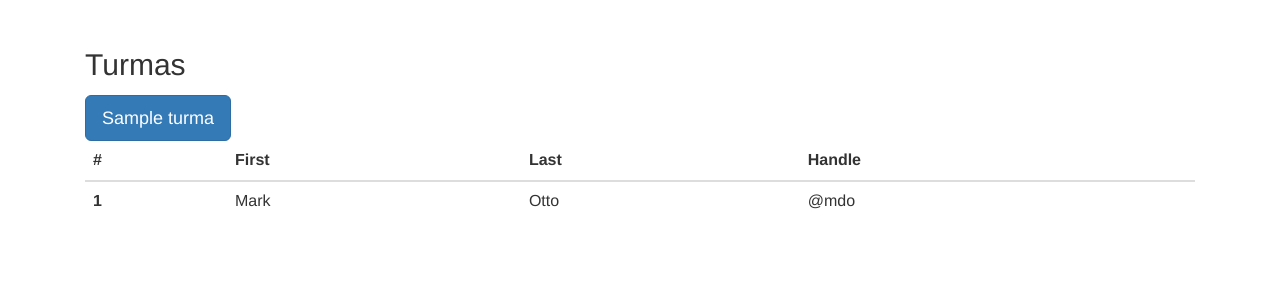
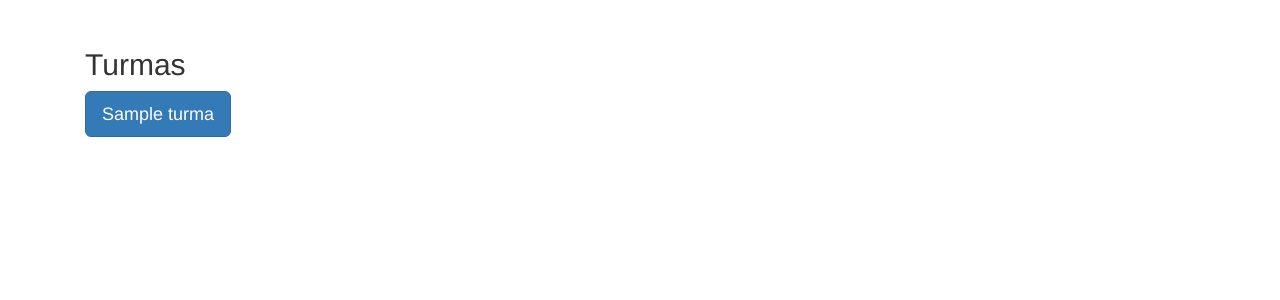
Before and after one commit to gqsufsc/mlais_gitlab, a Flask app: template servidor/templates/turmas.html in a window 1280 px wide. Shown: the part 62-362 px from the top of the page. Run offline with Flask 2, Linux system fonts and the light colour scheme; the template is opened without the code that fills it: most values are stand-ins (such as "Sample title", 1, 10 or a date in 2020); some libraries are stand-ins or nearby versions.

Commit message:
fix turmas

```diff
--- a/servidor/server.py
+++ b/servidor/server.py
@@ -14,7 +14,7 @@ ALLOWED_EXTENSIONS = set(['png', 'jpg', 'jpeg'])
 @flaskApp.route('/', methods=['GET'])
 def index():
     # Main page
-    return render_template('turmas.html')
+    return redirect(url_for('turmas'))
 
 
 @flaskApp.route('/delete/<token>', methods=['POST'])
--- a/servidor/templates/turmas.html
+++ b/servidor/templates/turmas.html
@@ -3,22 +3,24 @@
 <h2 id="turma-name" >Turmas</h2>
 
 
-<table class="table">
-  <thead>
-    <tr>
-      <th scope="col">#</th>
-      <th scope="col">First</th>
-      <th scope="col">Last</th>
-      <th scope="col">Handle</th>
-    </tr>
-  </thead>
-  <tbody>
-    <tr>
-      <th scope="row">1</th>
-      <td>Mark</td>
-      <td>Otto</td>
-      <td>@mdo</td>
-    </tr>
+<!--<table class="table">-->
+<!--  <thead>-->
+<!--    <tr>-->
+<!--      <th scope="col">#</th>-->
+<!--      <th scope="col">First</th>-->
+<!--      <th scope="col">Last</th>-->
+<!--      <th scope="col">Handle</th>-->
+<!--    </tr>-->
+<!--  </thead>-->
+<!--  <tbody>-->
+<!--    <tr>-->
+<!--      <th scope="row">1</th>-->
+<!--      <td>Mark</td>-->
+<!--      <td>Otto</td>-->
+<!--      <td>@mdo</td>-->
+<!--    </tr>-->
+<!--  </tbody>>-->
+<!--</table>>-->
 
 <div>
     {% for turma in turmas %}
```
